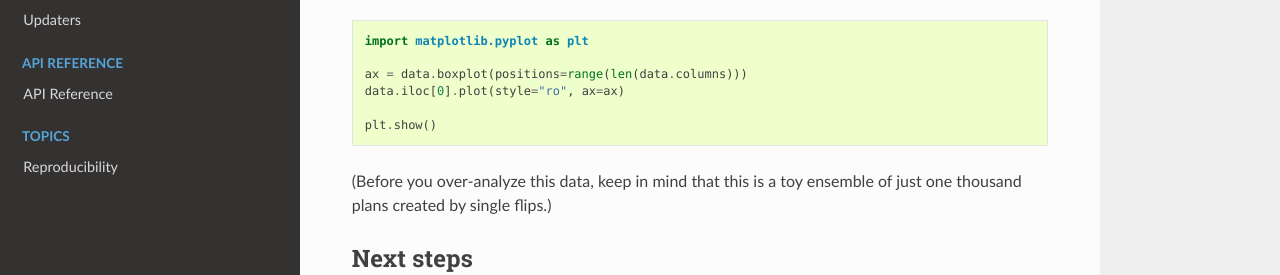
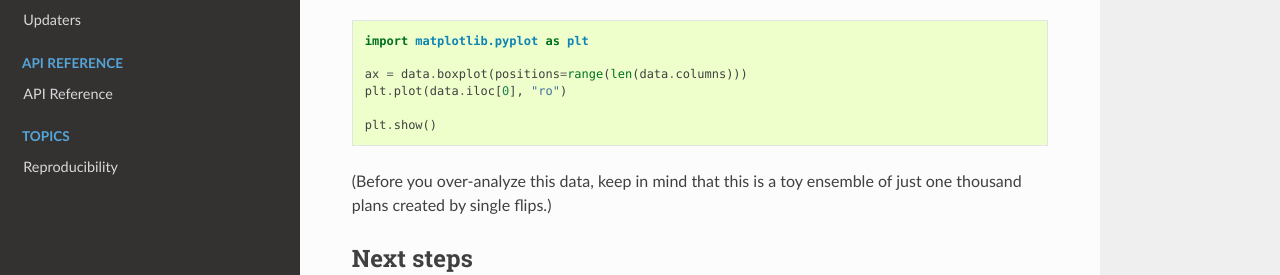
Before and after one commit to mggg/GerryChain, a Sphinx documentation site: the page built from docs/user/quickstart.rst, in a window 1280 px wide and 900 px high, scrolled down 3700 px. Shown: the part 341-616 px from the top of the window. Built offline with Sphinx 7.4.7 and the Read the Docs theme 2.0.0, drawn with Linux system fonts in a browser that asks for light colours.

Commit message:
Fix broken plotting in guides

```diff
--- a/docs/user/quickstart.rst
+++ b/docs/user/quickstart.rst
@@ -184,7 +184,7 @@ vectors, with the initial 2011 districting plan plotted in red, in just a few li
     import matplotlib.pyplot as plt
 
     ax = data.boxplot(positions=range(len(data.columns)))
-    data.iloc[0].plot(style="ro", ax=ax)
+    plt.plot(data.iloc[0], "ro")
 
     plt.show()
 
--- a/docs/user/recom.rst
+++ b/docs/user/recom.rst
@@ -173,7 +173,7 @@ Now we'll create a box plot similar to those appearing the Virginia report. ::
     data.boxplot(ax=ax, positions=range(len(data.columns)))
 
     # Draw initial plan's Democratic vote %s (.iloc[0] gives the first row)
-    data.iloc[0].plot(style="ro", ax=ax)
+    plt.plot(data.iloc[0], "ro")
 
     # Annotate
     ax.set_title("Comparing the 2011 plan to an ensemble")
```
Also changed, not shown: docs/notebooks/ReCom.ipynb.
